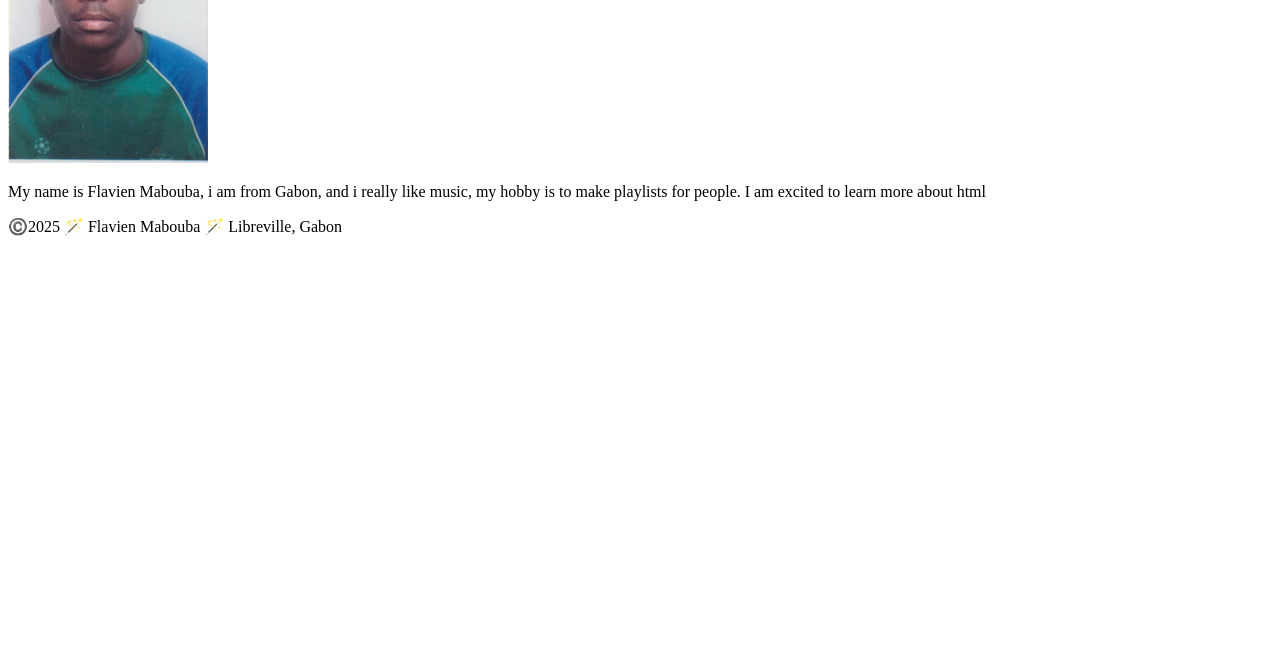
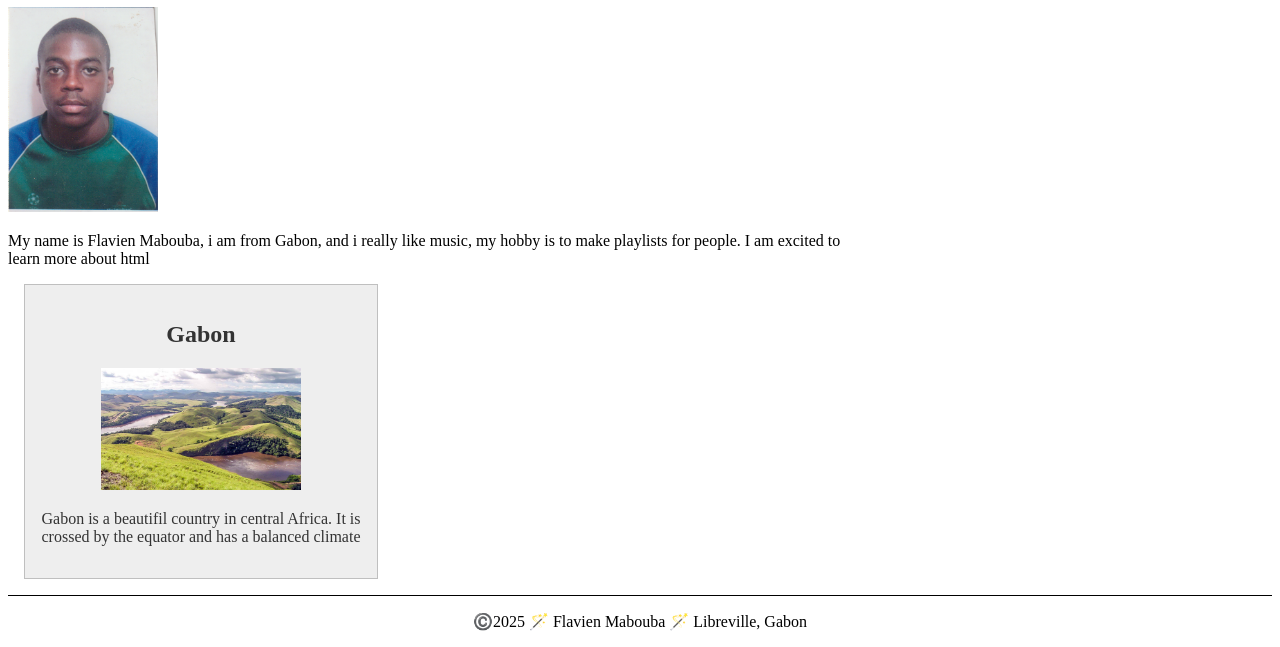
Before and after one commit to MFUMATTEW/wdd130, a plain HTML site: page index.html in a window 1280 px wide. Shown: the part 217-864 px from the top of the page. Before the commit the page ends 800 px from the top, so only its background shows below. Drawn offline with Linux system fonts and the light colour scheme.

Commit message:
last assigment

```diff
--- a/index.html
+++ b/index.html
@@ -1,8 +1,12 @@
 <!DOCTYPE html>
 <html lang="en-US">
   <head>
+    <link rel="stylesheet" href="styles/styles.css">
+
     <meta charset="utf-8">
     <meta name="viewport" content="width=device-width,initial-scale=1.0">
+    <meta name="Kairos Shop" content="Kairos shop is a page designed to present products to customers">
+    <meta name="Flavien Mabouba" content="Flavien Mabouba">
     <title>Flavien Mabouba | WDD 130</title>
   </head>
   <body>
@@ -17,6 +21,11 @@
         <img src="images/profile.png" alt="Flavien Mabouba" width="200">
         <p> My name is Flavien Mabouba, i am from Gabon, and i really like music, my hobby is to make playlists for people. I am excited to learn more about html </p>
     </main>
+    <aside>
+      <h2>Gabon</h2>
+      <img src="images/Gabon.jpg" alt="Gabon landscape">
+      <p>Gabon is a beautifil country in central Africa. It is crossed by the equator and has a balanced climate </p>
+    </aside>
     <footer>
         <P>©️2025 🪄 Flavien Mabouba 🪄 Libreville, Gabon</P>
     </footer>
```
Also changed, not shown: holygrail.html (+1 -1 lines).
